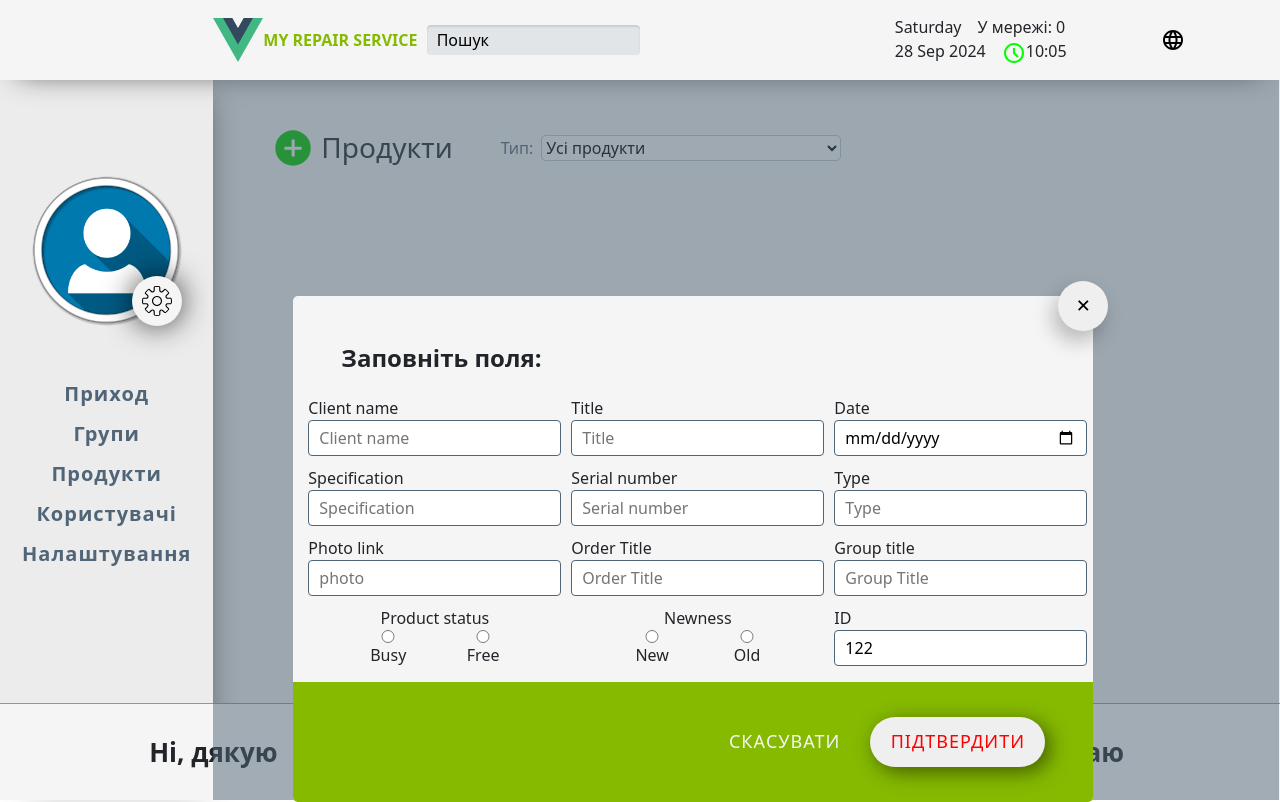
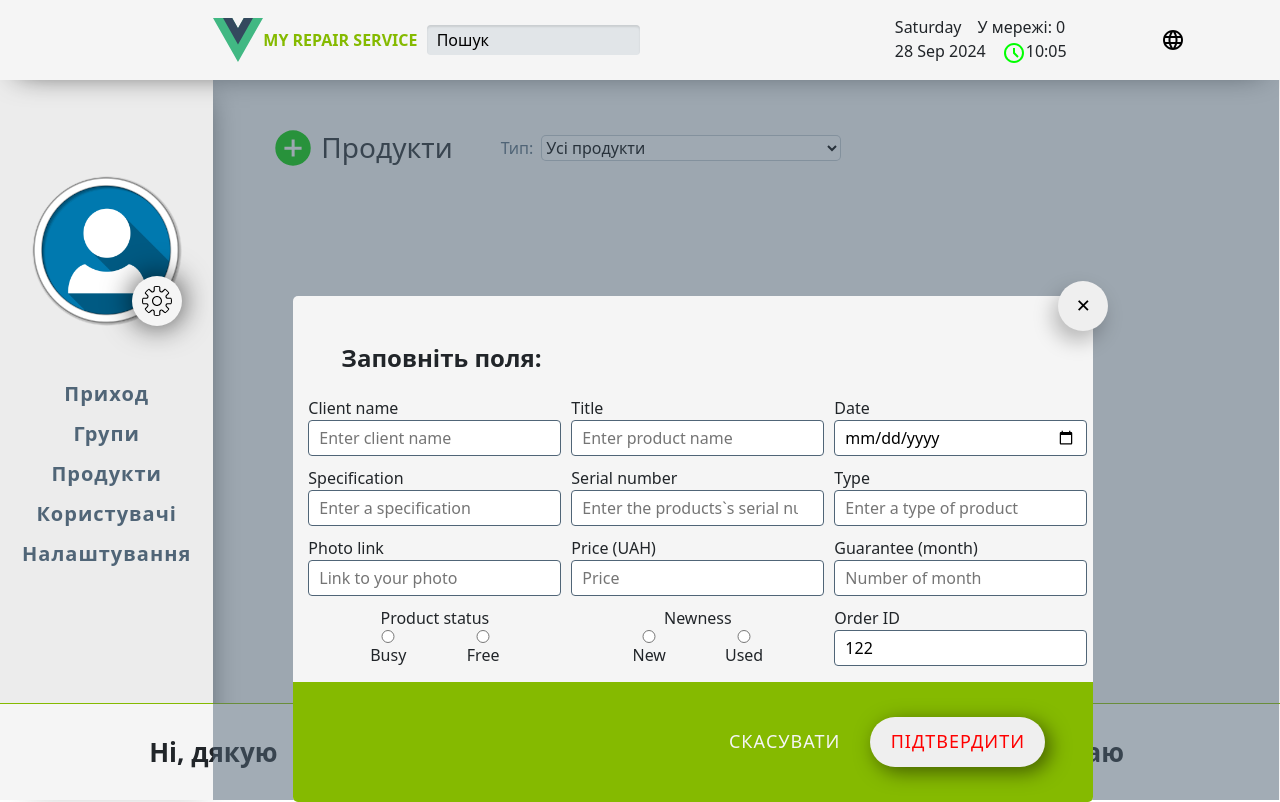
Before and after one commit to ArtemKumetsky/dzencode_test, a Vue app in the folder frontend/: page /products in a window 1280 px wide. Both pictures are taken after a click on the element "Продукти". Built offline with nearby package versions, Linux system fonts and the light colour scheme; no server answers.

Commit message:
Removed useless data from scheme

```diff
--- a/frontend/src/components/interactiveMenu/menuTypes/v-menu-add.vue
+++ b/frontend/src/components/interactiveMenu/menuTypes/v-menu-add.vue
@@ -8,12 +8,12 @@
           specification: "",
           serialNumber: null,
           clientName: "",
-          groupTitle: "",
-          order: "",
           date: "",
           newness: null,
           status: "",
           name: "продукт",
+          price: "",
+          guarantee: "",
           photo: ""
         },
         generatedId: new Date().getMilliseconds() + new Date().getSeconds(),
@@ -23,8 +23,8 @@
       submitForm() {
         const payload = { ...this.formData, id: this.generatedId };
         console.log("Form Data:", payload);
-
         this.$store.dispatch("addProduct", payload);
+        this.$emit('closeMenu');
       },
     }
   }
@@ -37,11 +37,11 @@
     <div class="form-content">
       <label>
         Client name
-        <input type="text" required v-model="formData.clientName" placeholder="Client name">
+        <input type="text" required v-model="formData.clientName" placeholder="Enter client name">
       </label>
       <label>
         Title
-        <input type="text" required v-model="formData.title" placeholder="Title">
+        <input type="text" required v-model="formData.title" placeholder="Enter product name">
       </label>
       <label>
         Date
@@ -51,28 +51,28 @@
 
       <label>
         Specification
-        <input type="text" required v-model="formData.specification" placeholder="Specification">
+        <input type="text" required v-model="formData.specification" placeholder="Enter a specification">
       </label>
       <label>
         Serial number
-        <input type="number" required v-model="formData.serialNumber" placeholder="Serial number">
+        <input type="number" required v-model="formData.serialNumber" placeholder="Enter the products`s serial number">
       </label>
       <label>
         Type
-        <input type="text" required v-model="formData.type" placeholder="Type">
+        <input type="text" required v-model="formData.type" placeholder="Enter a type of product">
       </label>
 
       <label>
         Photo link
-        <input type="URL" required v-model="formData.photo" placeholder="photo">
+        <input type="URL" required v-model="formData.photo" value="https://img.freepik.com/premium-vector/no-data-found-empty-file-folder-concept-design-vector-illustration_620585-1698.jpg?semt=ais_hybrid" placeholder="Link to your photo">
       </label>
       <label>
-        Order Title
-        <input type="text" required v-model="formData.order" placeholder="Order Title">
+        Price (UAH)
+        <input type="number" min="0" required v-model="formData.price" placeholder="Price">
       </label>
       <label>
-        Group title
-        <input type="text" required v-model="formData.groupTitle" placeholder="Group Title">
+        Guarantee (month)
+        <input type="number" min="0" max="12" required v-model="formData.guarantee" placeholder="Number of month">
       </label>
 
 
@@ -98,7 +98,7 @@
             <input type="radio" required v-model="formData.newness" name="newness" :value="true"> New
           </label>
           <label>
-            <input type="radio" required v-model="formData.newness" name="newness" :value="false"> Old
+            <input type="radio" required v-model="formData.newness" name="newness" :value="false"> Used
           </label>
         </div>
       </div>
@@ -108,8 +108,8 @@
         <input type="text" required v-model="formData.name" readonly>
       </label>
       <label>
-        ID
-        <input type="text" required :value="generatedId" readonly>
+        Order ID
+        <input type="text" required :value="generatedId" readonly style="cursor: not-allowed">
       </label>
     </div>
 
--- a/frontend/src/pages/products/child/v-products-item.vue
+++ b/frontend/src/pages/products/child/v-products-item.vue
@@ -50,20 +50,20 @@ export default defineComponent({
       {{ $t(`Products.status.${item.status.toLowerCase()}`) }}
     </div>
     <div class="product-date col-2">
-      <div>
-        <span>{{ $t("Products.date.from") }}</span>
-<!--        {{ item.guarantee.start }}-->
-      </div>
-      <div>
-        <span>{{ $t("Products.date.to") }}</span>
-<!--        {{ item.guarantee.end }}-->
-      </div>
+<!--      <div>-->
+<!--        <span>{{ $t("Products.date.from") }}</span>-->
+<!--&lt;!&ndash;        {{ item.guarantee.start }}&ndash;&gt;-->
+<!--      </div>-->
+<!--      <div>-->
+<!--        <span>{{ $t("Products.date.to") }}</span>-->
+<!--&lt;!&ndash;        {{ item.guarantee.end }}&ndash;&gt;-->
+<!--      </div>-->
+      {{item.guarantee}} {{$t('month')}}
     </div>
     <div class="product-newness col-1" v-if="item.newness">{{ $t("Products.newness_true") }}</div>
     <div class="product-newness col-1" v-else>{{ $t("Products.newness_false") }}</div>
     <div class="product-item-price col-2">
-<!--      <div>{{ item.price[0].value + "$" }}</div>-->
-<!--      <span>{{ item.price[1].value }} <b>UAH</b></span>-->
+      {{item.price}} UAH
     </div>
     <div class="product-item-group-title styled-text col-3">
       <span>{{ item.groupTitle }}</span>
@@ -179,17 +179,6 @@ export default defineComponent({
   font-size: 18px;
   text-wrap: nowrap;
   text-align: center;
-
-  div {
-    width: 100%;
-    font-size: 12px;
-    color: var(--c-dark);
-  }
-
-  span b {
-    font-size: 12px;
-    font-weight: normal;
-  }
 }
 
 .delete-btn {
```
Also changed, not shown: 1 other file (tests, documents, lock files or other folders).
